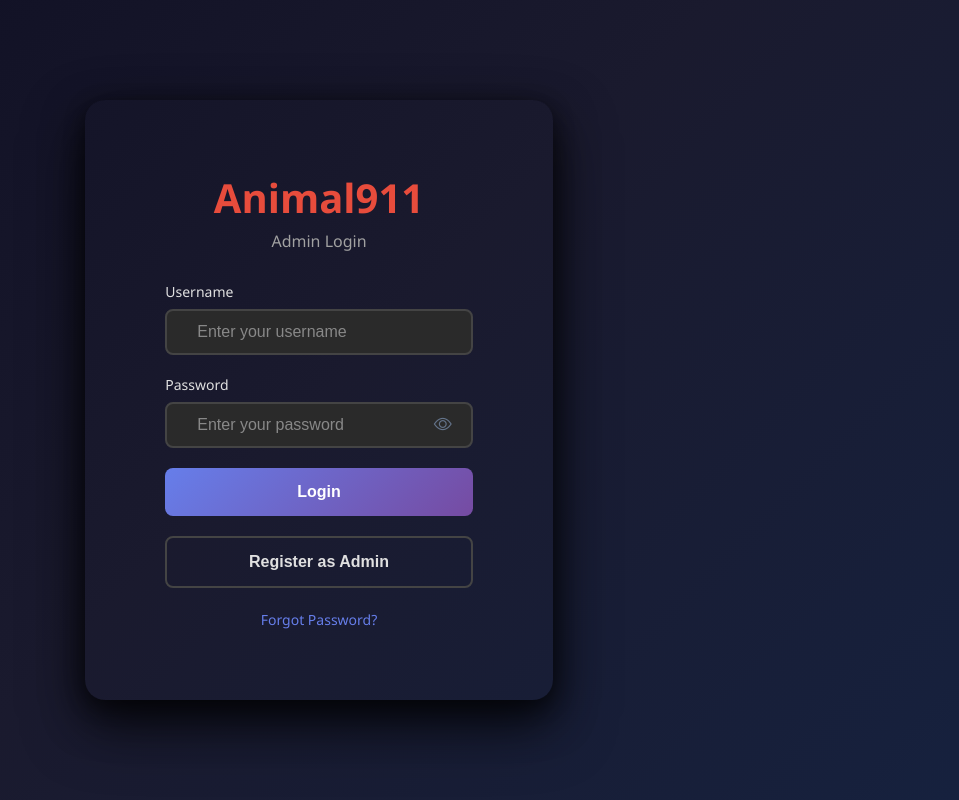
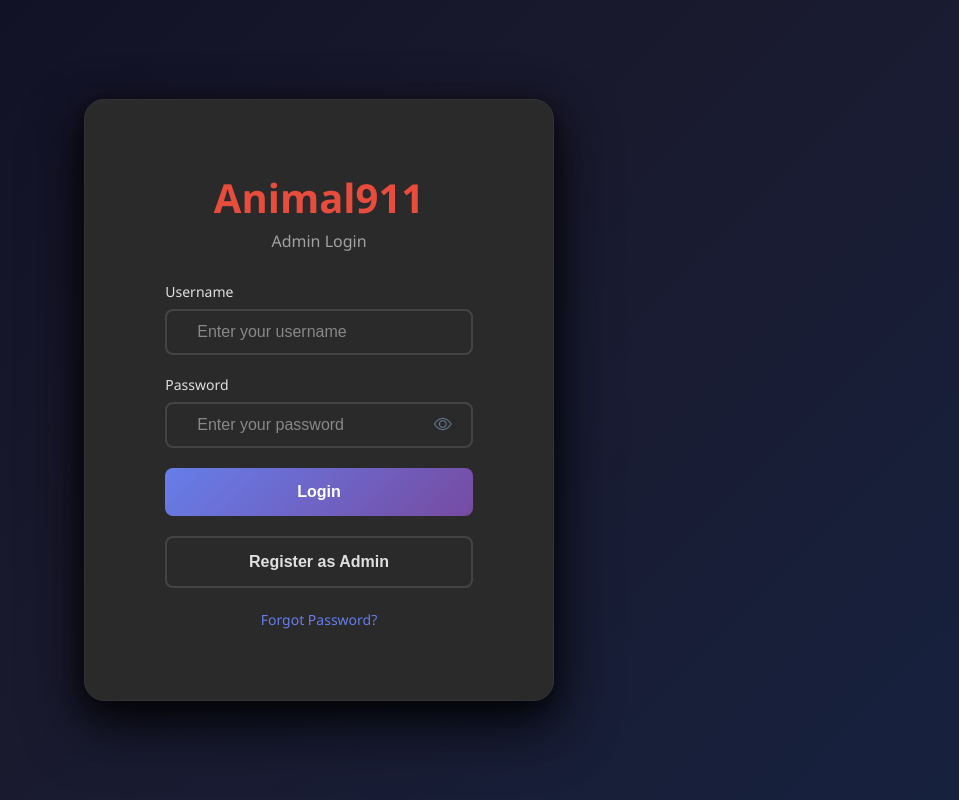
Before and after one commit to majeranoL/admin, a React (Vite) app: page / in a window 1280 px wide. Shown: the whole page, without its empty margins (321-1280 px from the left). Built offline with nearby package versions, Linux system fonts and the light colour scheme.

Commit message:
Fix dark theme colors - replace circular references and invalid CSS variables

```diff
--- a/src/css/App.css
+++ b/src/css/App.css
@@ -16,13 +16,13 @@
 :root,
 [data-theme="dark"] {
   /* Background Colors */
-  --background-color: #121212;
-  --card-background: var(--card-background);
-  --sidebar-background: var(--card-background);
-  --header-background: var(--card-background);
+  --background-color: #1e1e1e;
+  --card-background: #2a2a2a;
+  --sidebar-background: #2a2a2a;
+  --header-background: #2a2a2a;
   --table-header-bg: #2a2a2a;
   --row-hover-bg: rgba(59, 130, 246, 0.05);
-  --modal-background: var(--card-background);
+  --modal-background: #2a2a2a;
   --dropdown-background: #2a2a2a;
 
   /* Text Colors */
@@ -32,7 +32,7 @@
   --text-inverse: #1f2937;
 
   /* Border Colors */
-  --border-color: var(--border-color)333;
+  --border-color: #333333;
   --border-light: #444444;
   --divider-color: #333333;
 
```
